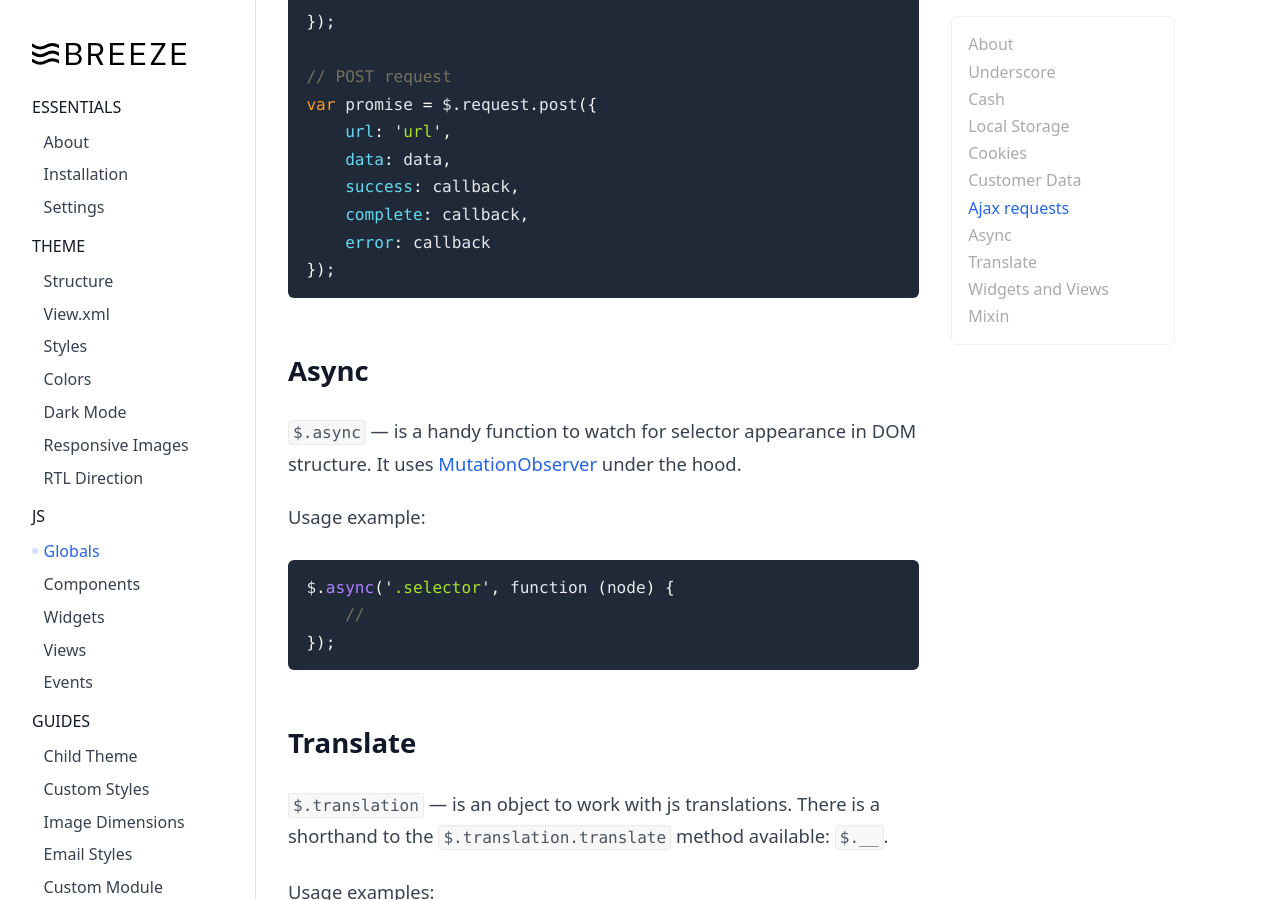
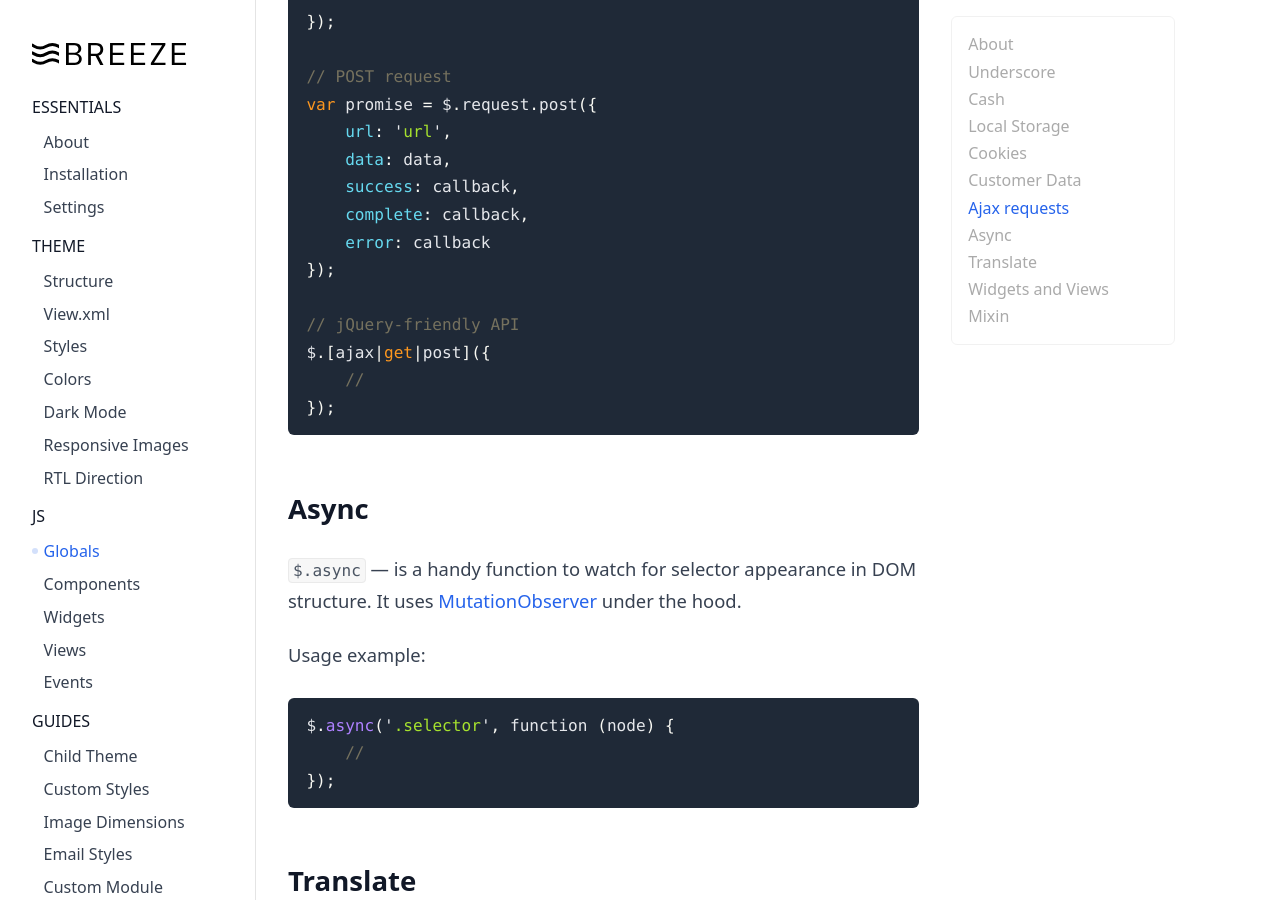
Before and after one commit to breezefront/breezefront.com, a Jekyll site: the page built from collections/_js/globals.md, in a window 1280 px wide and 900 px high, scrolled down 3859 px. Built offline with Jekyll 4.4.1, drawn with Linux system fonts in a browser that asks for light colours.

Commit message:
Added `$.ajax` docs

````diff
--- a/collections/_js/globals.md
+++ b/collections/_js/globals.md
@@ -23,7 +23,7 @@ Variable            | Description
 `$.storage`         | [Local storage manager](#local-storage)
 `$.cookies`         | [Cookie Manager](#cookies)
 `$.sections`        | [Section/Customer Data](#customer-data)
-`$.request`         | [Ajax requests tool](#ajax-requests)
+`$.request`, `$.ajax` | [Ajax requests tool](#ajax-requests)
 `$.async()`         | [DOM watcher tool](#async)
 `$.translation`     | [Translation manager](#translate)
 `$.__()`            | [Translate function](#translate)
@@ -145,6 +145,11 @@ var promise = $.request.post({
     complete: callback,
     error: callback
 });
+
+// jQuery-friendly API
+$.[ajax|get|post]({
+    //
+});
 ```
 
 ## Async
````
